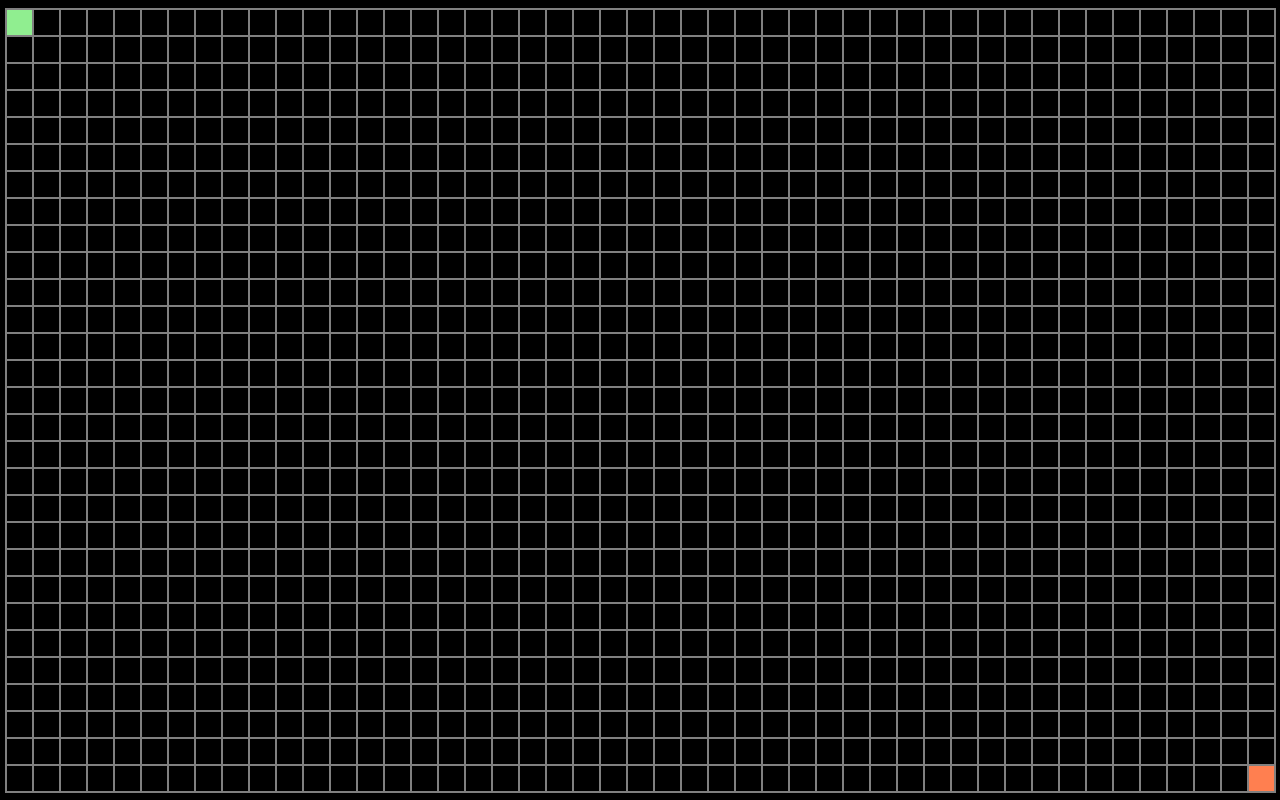
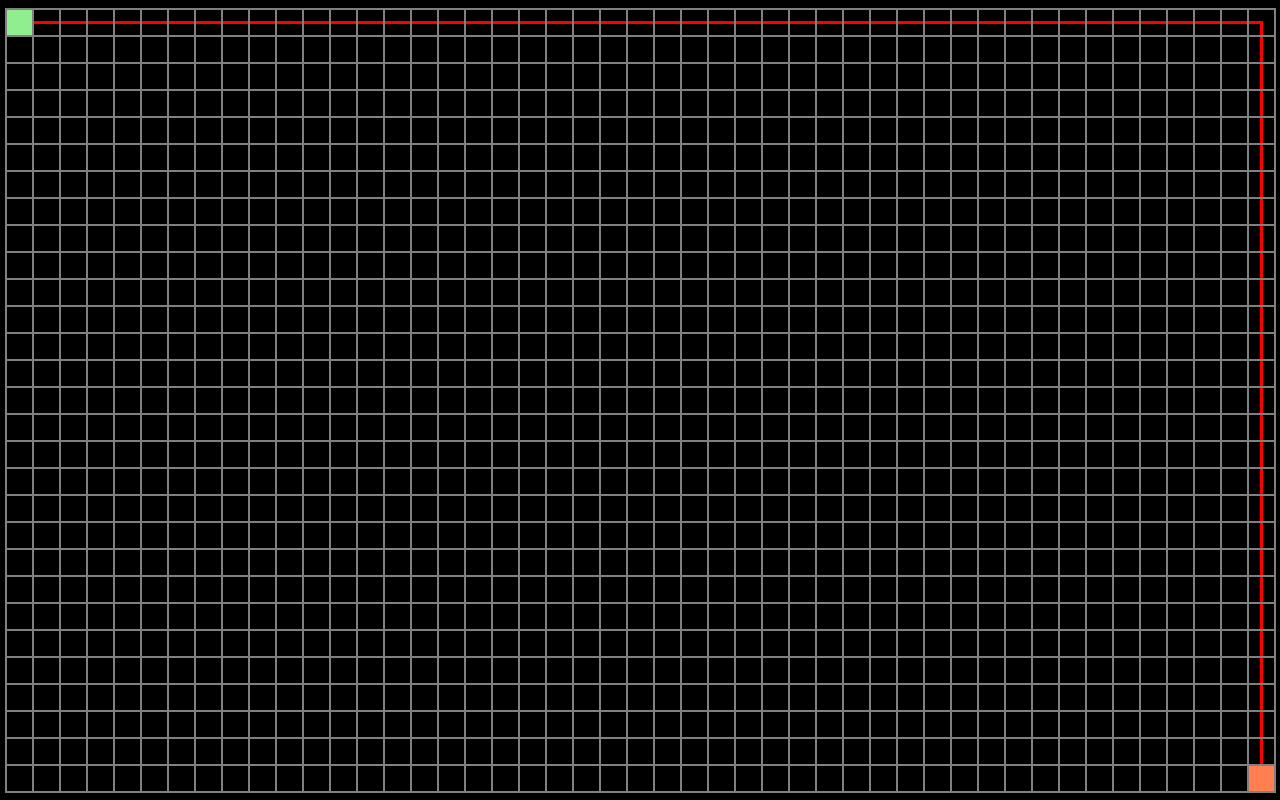
Before and after one commit to dennisilye/Path-Finding, a website built with Vite: page index.html in a window 1280 px wide. Built offline with nearby package versions, Linux system fonts and the light colour scheme.

Commit message:
Made pathFinding work

```diff
--- a/app/config/grid.config.js
+++ b/app/config/grid.config.js
@@ -1,8 +1,10 @@
 export default {
   settings: {
     gridSelector: "#grid",
+    svgSelector: "#gridSvg",
     cellSize: 25,
     borderSize: 1,
     borderColor: "gray",
+    verticesWeight: 9,
   },
 };
--- a/app/grid/grid.js
+++ b/app/grid/grid.js
@@ -9,6 +9,10 @@ class Grid {
 
   get gridElement() {
     return document.querySelector(this.settings.gridSelector);
+  }
+
+  get svgElement() {
+    return document.querySelector(this.settings.svgSelector);
   }
 
   build() {
@@ -59,7 +63,19 @@ class Grid {
     }
   }
 
-  #buildGridSvg() {}
+  #buildGridSvg() {
+    const { svgElement, gridWidth, gridHeight, gridMarginX, gridMarginY } =
+      this;
+
+    Object.assign(svgElement.style, {
+      width: `${gridWidth}px`,
+      height: `${gridHeight}px`,
+      left: `${gridMarginX}px`,
+      top: `${gridMarginY}px`,
+    });
+
+    svgElement.setAttribute("viewbox", `0 0 ${gridWidth} ${gridHeight}`);
+  }
 }
 
 export default Grid;
--- a/app/grid/gridCell/gridCellEventsMethods.js
+++ b/app/grid/gridCell/gridCellEventsMethods.js
@@ -7,7 +7,7 @@ export default function () {
 function renderClickEvent() {
   const { grid, gridcellElement } = this;
 
-  gridcellElement.addEventListener("click", (_) => {
+  gridcellElement.addEventListener("click", () => {
     if (this.isOutCell || this.isInCell) return;
 
     this.isBlocked = !this.isBlocked;
@@ -19,7 +19,7 @@ function renderClickEvent() {
 function renderHoverEvent() {
   const { gridcellElement } = this;
 
-  gridcellElement.addEventListener("mouseover", (_) => {
+  gridcellElement.addEventListener("mouseover", () => {
     if (this.isOutCell || this.isInCell) {
       gridcellElement.style.cursor = "grab";
     } else if (!this.isBlocked) {
@@ -47,7 +47,7 @@ function renderDragDropEvents() {
     grid.draggedGridcell = this;
   });
 
-  gridcellElement.addEventListener("drop", (_) => {
+  gridcellElement.addEventListener("drop", () => {
     this.resetCell();
 
     this.isOutCell = grid.draggedGridcell.isOutCell;
--- a/app/grid/gridDraw.js
+++ b/app/grid/gridDraw.js
@@ -17,10 +17,53 @@ class GridDraw {
   }
 
   draw() {
-    const { grid, outCell, inCell } = this;
+    const {
+      grid,
+      outCell,
+      inCell,
+      grid: { svgElement },
+    } = this;
     const gridPathFinding = new GridPathFinding({ grid, outCell, inCell });
 
     this.helperPath = gridPathFinding.generateHelperPath();
+
+    const pathElement = svgElement.querySelector("path");
+    pathElement.setAttribute("d", this.buildPathD());
+  }
+
+  buildPathD() {
+    const {
+      outCell,
+      inCell,
+      grid: {
+        settings: { cellSize, borderSize },
+      },
+    } = this;
+
+    const [rowOut, colOut] = outCell.position.split("-");
+    const [rowIn, colIn] = inCell.position.split("-");
+
+    function generateM(startPos) {
+      return startPos * cellSize - cellSize / 2 + startPos * borderSize * 2;
+    }
+
+    const m1 = generateM(parseInt(colOut) + 1);
+    const m2 = generateM(parseInt(rowOut) + 1);
+
+    let pathD = `M${m1} ${m2}`;
+    const distance = cellSize + borderSize * 2;
+
+    for (let i = 0; i < this.helperPath.length - 1; i++) {
+      const [col, row] = this.helperPath[i];
+      const [colNext, rowNext] = this.helperPath[i + 1];
+
+      if (colNext < col) pathD += ` h-${distance}`;
+      else if (colNext > col) pathD += ` h${distance}`;
+      else if (rowNext < row) pathD += ` v-${distance}`;
+      else if (rowNext > row) pathD += ` v${distance}`;
+    }
+
+    return pathD;
   }
 }
 
--- a/app/grid/gridPathFinding.js
+++ b/app/grid/gridPathFinding.js
@@ -1,11 +1,63 @@
-import { generateQueryConstructor } from "../utils/object.utils";
+import { generateQueryConstructor } from "../utils/object.utils.js";
+import AStarFinder from "../lib/pathfinding/AStarFinder.js";
+import PathFindingGrid from "../lib/pathfinding/Grid.js";
+
+window.AStarFinder = AStarFinder;
+window.PathFindingGrid = PathFindingGrid;
 
 class GridPathFinding {
   constructor() {
     generateQueryConstructor.call(this, ...arguments);
   }
 
-  generateHelperPath() {}
+  generateHelperGrid() {
+    const {
+      grid: { gridCells, numRows, numCols },
+    } = this;
+    const helperGrid = [];
+
+    for (let row = 0; row < numRows; row++) {
+      const helperRow = [];
+
+      for (let col = 0; col < numCols; col++) {
+        const position = `${row}-${col}`;
+        const cell = gridCells[position];
+
+        helperRow.push(cell.isBlocked ? 1 : 0);
+      }
+      helperGrid.push(helperRow);
+    }
+
+    return helperGrid;
+  }
+
+  generateHelperPath() {
+    const helperGrid = this.generateHelperGrid();
+    const pathFindingGrid = new PathFindingGrid(helperGrid);
+
+    const outColRow = this.generateColRow(this.outCell.position);
+    const inColRow = this.generateColRow(this.inCell.position);
+
+    const aStarFinderConfig = {
+      weight: this.grid.settings.verticesWeight,
+    };
+    const aStarFinder = new AStarFinder(aStarFinderConfig);
+
+    const helperPath = aStarFinder.findPath(
+      ...outColRow,
+      ...inColRow,
+      pathFindingGrid
+    );
+
+    return helperPath;
+  }
+
+  generateColRow(position) {
+    return position
+      .split("-")
+      .map((item) => parseInt(item))
+      .reverse();
+  }
 }
 
 export default GridPathFinding;
--- a/index.html
+++ b/index.html
@@ -9,6 +9,9 @@
 </head>
 
 <body>
+  <svg id="gridSvg">
+    <path d=""></path>
+  </svg>
   <div id="grid"></div>
   <script type="module" src="main.js"></script>
 </body>
--- a/style.css
+++ b/style.css
@@ -19,3 +19,14 @@ body {
 .gridcell.in-cell {
   background-color: coral;
 }
+
+svg {
+  position: fixed;
+  z-index: -1;
+}
+
+svg path {
+  fill: none;
+  stroke-width: 3px;
+  stroke: red;
+}
```
